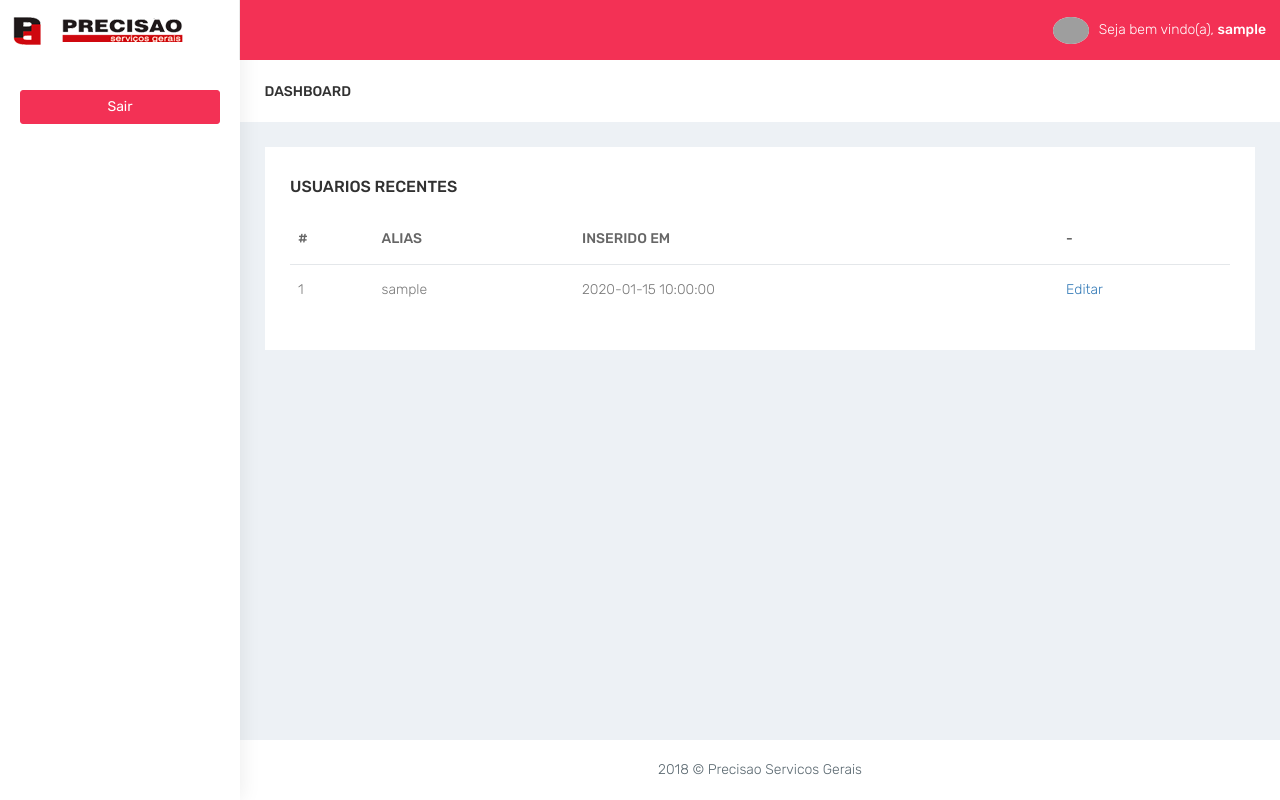
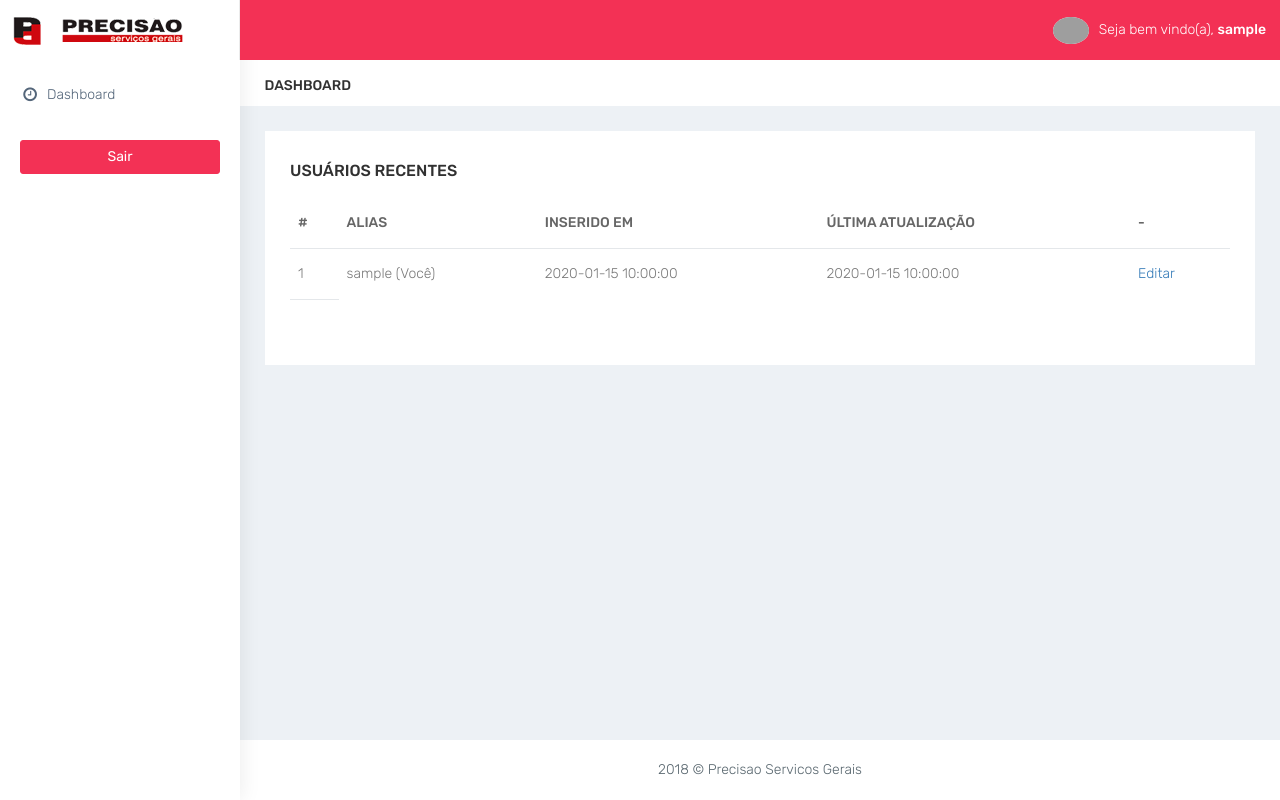
Before and after one commit to wesandradealves-jobs/precisao, a PHP site: page /precisao/profile/index.php in a window 1280 px wide. Run offline with PHP 8.4, Linux system fonts and the light colour scheme; the visitor is signed in with stand-in values (Sample User, id 1); tables that the repository leaves empty or names only in its code hold one stand-in row (values such as "Sample post"); some libraries are stand-ins or nearby versions; grey boxes are pictures that could not be loaded.

Commit message:
- Ultima atualizacao implementada

```diff
--- a/profile/css/custom.css
+++ b/profile/css/custom.css
@@ -4,3 +4,20 @@
 .navbar-header{
     background-color: #f33155!important
 }
+.bg-title h4, .bg-title p{
+    display: inline-block;
+    margin-top: 0!important;
+    margin-bottom: 0;
+    margin-right: 5px;
+    vertical-align: baseline;
+}
+.bg-title .last-update{
+    font-size: 1rem;
+    color: lightgray;
+}
+.table-header{
+    text-transform: uppercase;
+}
+#side-menu > li > a.active{
+    border-color: black!important;
+}
--- a/profile/index.php
+++ b/profile/index.php
@@ -1,7 +1,7 @@
 <?php
     require_once('../_inc/db.php');
     session_start();
-        if(!isset($_SESSION['login'])){
+    if(!$_SESSION['login']){
         header("Location: ../login.php");
     } else {
         $uid = $_SESSION['uid'];
@@ -98,7 +98,7 @@
                 </div>
                 <ul class="nav" id="side-menu">
                     <li style="padding: 70px 0 0;">
-                        <!-- <a href="index.php" class="waves-effect"><i class="fa fa-clock-o fa-fw" aria-hidden="true"></i>Dashboard</a> -->
+                        <a href="<?php echo "index.php?euid=".$uid; ?>" class="waves-effect"><i class="fa fa-clock-o fa-fw" aria-hidden="true"></i>Dashboard</a>
                     </li>
                     <!-- <li>
                         <a href="profile.html" class="waves-effect"><i class="fa fa-user fa-fw" aria-hidden="true"></i>Profile</a>
@@ -207,7 +207,7 @@
                 <!-- ============================================================== -->
                 <div class="row">
                     <?php
-                        if ($result = $conn->query("SELECT * FROM usuarios ORDER BY id")) :
+                        if ($result = $conn->query("SELECT * FROM usuarios ORDER BY id DESC LIMIT 5")) :
                             if ($result->num_rows > 0) :
                     ?>
                     <div class="col-md-12 col-lg-12 col-sm-12">
@@ -221,14 +221,15 @@
                                     <option>July 2017</option>
                                 </select>
                             </div> -->
-                            <h3 class="box-title">Usuarios recentes</h3>
+                            <h3 class="box-title table-header">Usuários recentes</h3>
                             <div class="table-responsive">
                                 <table class="table">
-                                    <thead>
+                                    <thead class="table-header">
                                         <tr>
                                             <th>#</th>
                                             <th>ALIAS</th>
                                             <th>INSERIDO EM</th>
+                                            <th>Última Atualização</th>
                                             <th>-</th>
                                         </tr>
                                     </thead>
@@ -237,11 +238,19 @@
                                         <?php while ($row = $result->fetch_object()) : ?>
                                         <tr>
                                             <td><?php echo $row->id; ?></td>
-                                            <td class="txt-oflo"><?php echo $row->login; ?></td>
+                                            <td class="txt-oflo"><?php echo $row->login.(($row->id == $uid) ? ' (Você)' : ''); ?></td>
                                             <td class="txt-oflo"><?php echo $row->date; ?></td>
+                                            <td class="txt-oflo"><?php echo $row->lastupdate; ?></td>
                                             <td><a class="action" href="<?php echo "edit-profile.php?euid=".$row->id; ?>">Editar</a></td>
                                         </tr>
                                         <?php endwhile; ?>
+                                        <tr>
+                                            <td>
+                                                <?php if($result->num_rows >= 5) : ?>
+                                                    <a href="<?php echo "usuarios.php?euid=".$uid; ?>">Ver Todos</a>
+                                                <?php endif; ?>
+                                            </td>
+                                        </tr>
                                     </tbody>
                                 </table>
                             </div>
```
Also changed, not shown: profile/edit-profile.php (+13 -10 lines).
